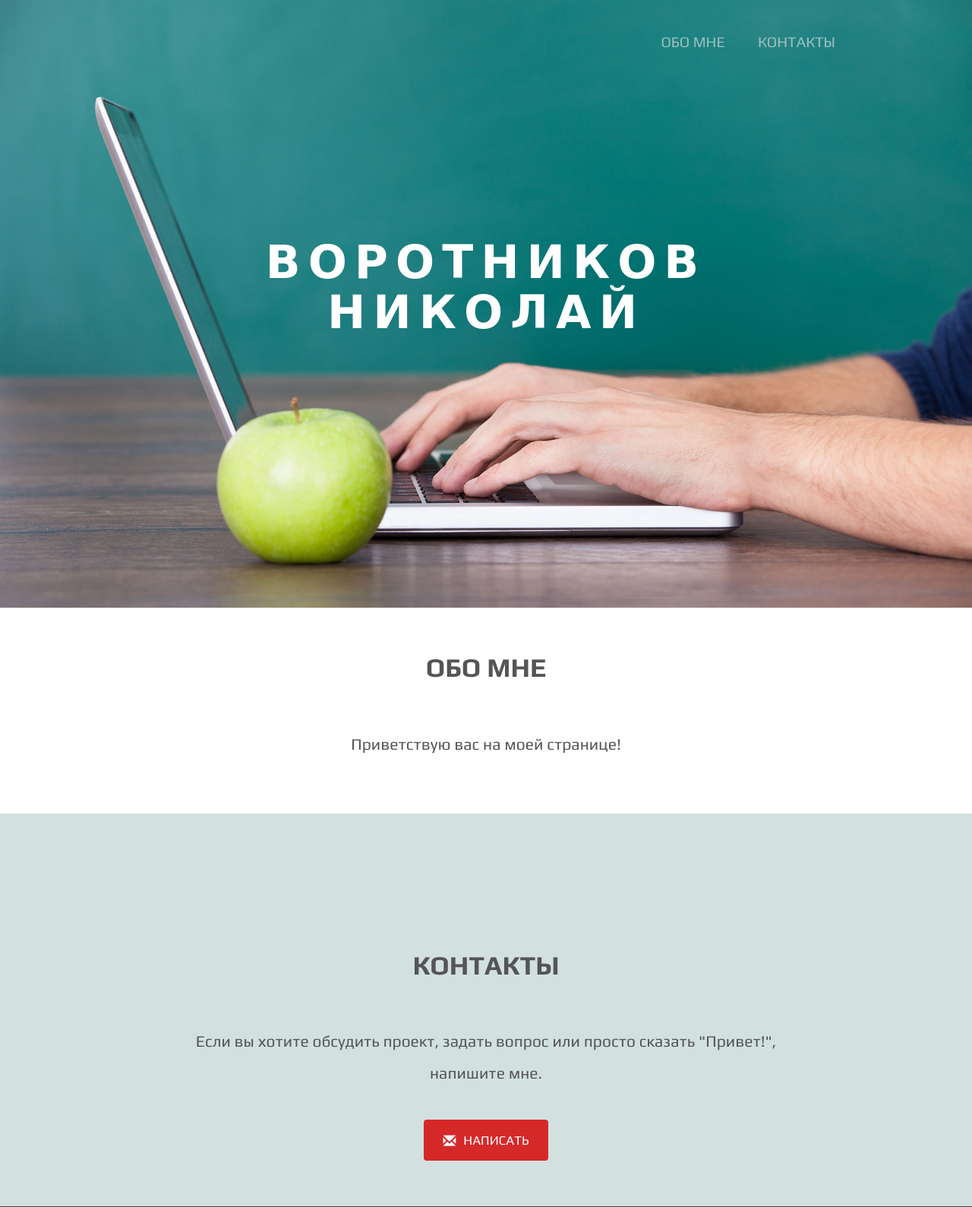
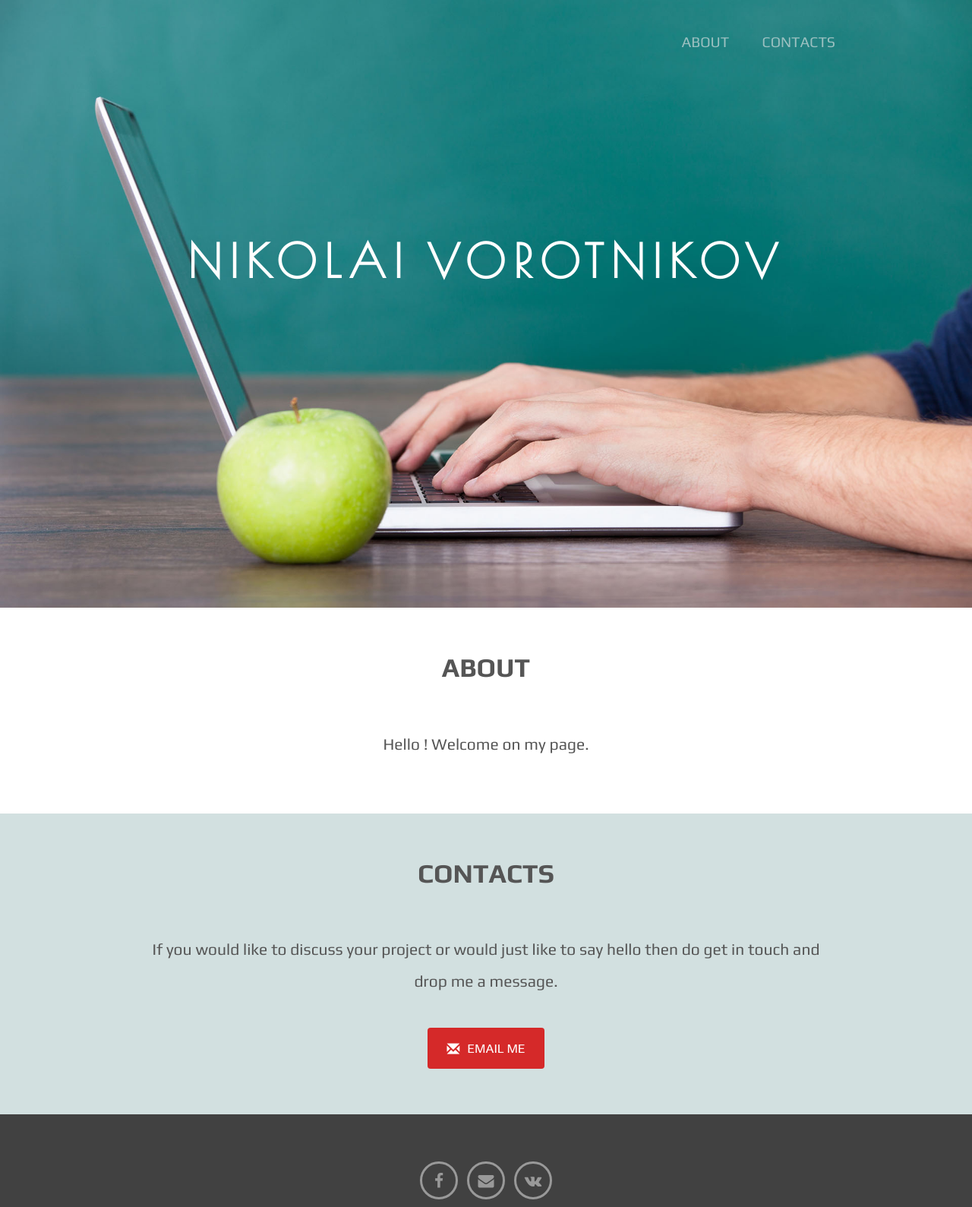
Before and after one commit to rationalgaze/rationalgaze.github.io, a plain HTML site: page index.html in a window 1280 px wide. Shown: the top 1589 px of the page at 76% size. Drawn offline with nearby package versions, Linux system fonts and the light colour scheme.

Commit message:
WIP: page translated in english

```diff
--- a/index.html
+++ b/index.html
@@ -3,7 +3,7 @@
 <head>
   <meta charset="UTF-8">
   <meta name="viewport" content="width=device-width, initial-scale=1">
-  <title>Николай Воротников онлайн-портфолио</title>
+  <title>Nikolai Vorotnikov portfolio webpage</title>
   <meta name="description" content="Николай Воротников сайт-портфолио" />
   <meta name="robots" content="noindex, nofollow" />
 
@@ -43,9 +43,9 @@
   <nav class="navbar navbar-default navbar-fixed-top">
     <div class="container">
       <ul class="nav navbar-nav navbar-right">
-        <li><a href="#about" class="scroll">Обо мне</a></li>
-        <!--<li><a href="#skills" class="scroll">НАВЫКИ</a></li>-->
-        <li><a href="#contacts" class="scroll">Контакты</a></li>
+        <li><a href="#about" class="scroll">ABOUT</a></li>
+        <!--<li><a href="#skills" class="scroll">SKILLS</a></li>-->
+        <li><a href="#contacts" class="scroll">CONTACTS</a></li>
       </ul>
     </div>
   </nav>
@@ -53,8 +53,8 @@
   <header>
     <div class="container">
         <div class="content">
-          <h1 class="text-center">ВОРОТНИКОВ НИКОЛАЙ</h1>
-          <h3 class="text-center">Сайт-портфолио</h3>
+          <h1 class="text-center">NIKOLAI VOROTNIKOV</h1>
+          <h3 class="text-center">Portfolio Webpage</h3>
         </div>
     </div>
   </header>
@@ -62,27 +62,30 @@
   <section class="about" id="about">
     <div class="container">
       <div class="col-xs-12">
-        <h2 class="text-center">ОБО МНЕ</h2>
-        <p class="text-center">Приветствую вас на моей странице!</p>
+        <h2 class="text-center">ABOUT</h2>
+        <p class="text-center">Hello ! Welcome on my page.</p>
       </div>
     </div>
   </section>
 
-  <section class="skills" id="skills">
+<!--   <section class="skills" id="skills">
     <div class="container">
       <div class="col-xs-12">
+        <div class="row">
+          <h2 class="text-center">SKILLS</h2>
 
+        </div>
       </div>
     </div>
-  </section>
+  </section> -->
 
   <section class="contact" id="contacts">
     <div class="container">
       <div class="col-xs-12 text-center">
-        <h2 class="text-center">КОНТАКТЫ</h2>
-        <p class="text-center">Если вы хотите обсудить проект, задать вопрос или просто сказать "Привет!",<br> напишите мне.</p>
+        <h2 class="text-center">CONTACTS</h2>
+        <p class="text-center">If you would like to discuss your project or would just like to say hello then do get in touch and drop me a message.</p>
         <div class="e-holder">
-          <a href="mailto:#" class="btn btn-email text-center"><span class="glyphicon glyphicon-envelope" aria-hidden="true"></span><span>НАПИСАТЬ</span></a>
+          <a href="mailto:#" class="btn btn-email text-center"><span class="glyphicon glyphicon-envelope" aria-hidden="true"></span><span>EMAIL ME</span></a>
         </div>
       </div>
     </div>
@@ -94,7 +97,7 @@
         <div class="socials">
           <ul>
             <li><a href="https://www.facebook.com/nick.metallhead" class="fa fa-facebook"><span>facebook</span></a></li>
-            <li><a href="https://twitter.com/rationalgathe" class="fa fa-twitter"><span>twitter</span></a></li>
+            <!-- <li><a href="https://twitter.com/rationalgathe" class="fa fa-twitter"><span>twitter</span></a></li> -->
             <li><a href="mailto:rationalgathe@mail.ru" class="fa fa-envelope"><span>Email</span></a></li>
             <li><a href="http://vk.com/id886843" class="fa fa-vk"><span>vk</span></a></li>
           </ul>
```
